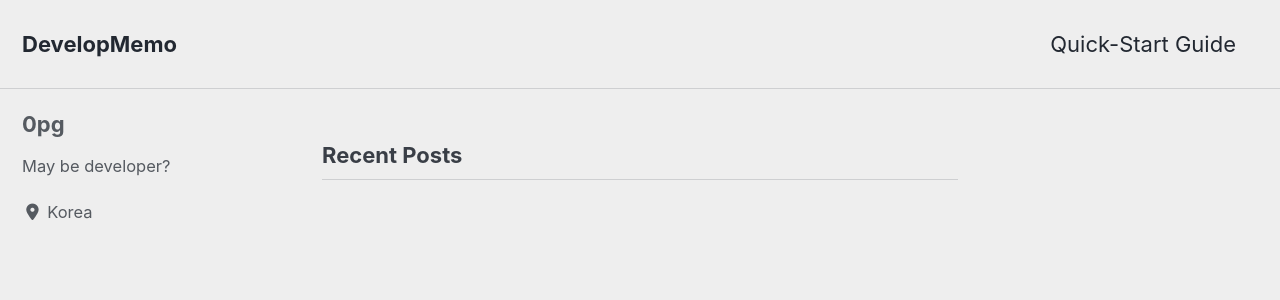
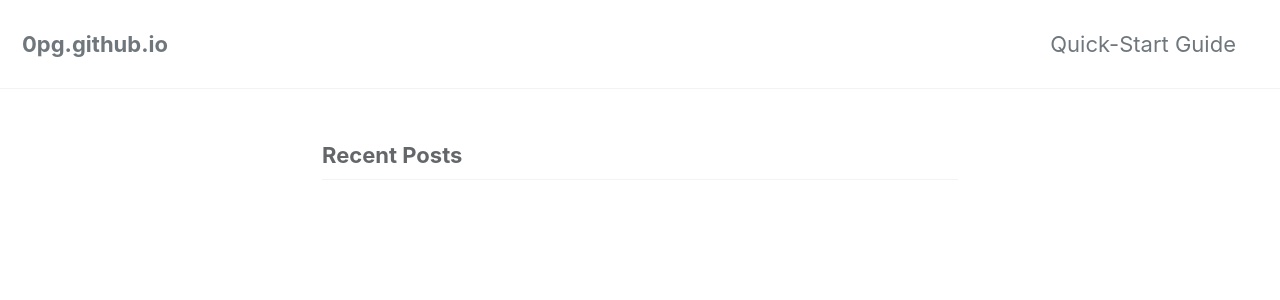
Before and after one commit to 0pg/0pg.github.io, a Jekyll site: the page built from index.html, in a window 1280 px wide and 900 px high. Shown: the top 300 px of the window. Built offline with Jekyll 4.4.1, drawn with Linux system fonts in a browser that asks for light colours; cached includes are drawn as plain includes; nearby versions of some CDN libraries; the list of posts is cut into pages by our own code; some of the changed text lies outside the part shown.

```diff
--- a/_config.yml
+++ b/_config.yml
@@ -11,7 +11,7 @@
 # https://mmistakes.github.io/minimal-mistakes/docs/quick-start-guide/#installing-the-theme
 
 # theme                  : "minimal-mistakes-jekyll"
-# remote_theme           : "mmistakes/minimal-mistakes"
+ remote_theme           : "mmistakes/minimal-mistakes"
 minimal_mistakes_skin    : "air" # "air", "aqua", "contrast", "dark", "dirt", "neon", "mint", "plum", "sunrise"
 
 # Site Settings
```
